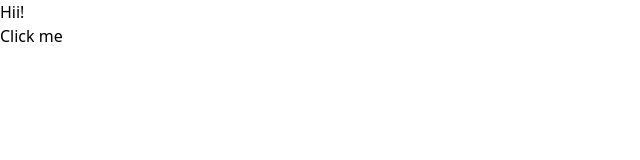
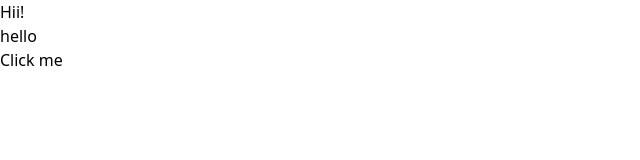
Before and after one commit to ajay23407/hackthon, a React (Vite) app: page / in a window 1280 px wide. Shown: the top 160 px of the page, without its empty margins (0-640 px from the left). Built offline with nearby package versions, Linux system fonts and the light colour scheme.

Commit message:
Updated hellotxt

```diff
--- a/src/components/Header.jsx
+++ b/src/components/Header.jsx
@@ -11,6 +11,9 @@ const Header = () => {
     <div>
       <h1>Hii!</h1>
     </div>
+    <div>
+      <h2>hello</h2>
+    </div>
       <button onClick={changeText}>Click me</button>
     </>
   );
```
